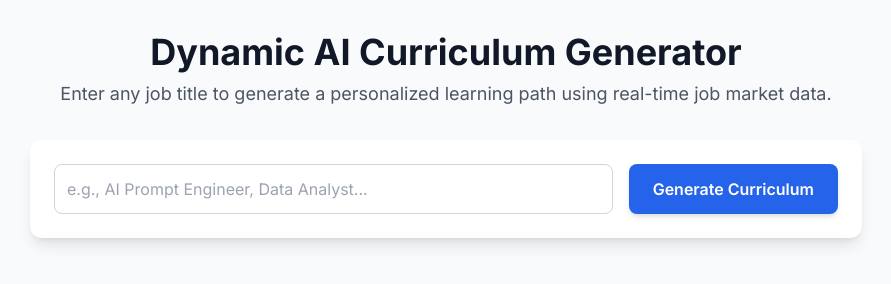
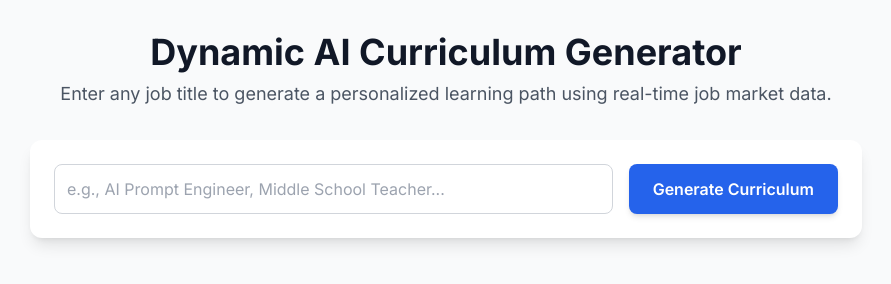
Before and after one commit to pamcuce/CurricGen2-, a website: page public/index.html in a window 1280 px wide. Shown: the whole page, without its empty margins (194-1085 px from the left). Drawn offline with nearby package versions, Linux system fonts and the light colour scheme.

Commit message:
Update index.html

```diff
--- a/public/index.html
+++ b/public/index.html
@@ -34,7 +34,7 @@
 
         <div id="inputSection" class="bg-white p-6 rounded-xl shadow-lg mb-8">
             <div class="flex flex-col sm:flex-row gap-4">
-                <input type="text" id="jobTitleInput" placeholder="e.g., AI Prompt Engineer, Data Analyst..." class="flex-grow p-3 border border-gray-300 rounded-lg focus:ring-2 focus:ring-blue-500 focus:border-blue-500 transition">
+                <input type="text" id="jobTitleInput" placeholder="e.g., AI Prompt Engineer, Middle School Teacher..." class="flex-grow p-3 border border-gray-300 rounded-lg focus:ring-2 focus:ring-blue-500 focus:border-blue-500 transition">
                 <button id="generateBtn" class="bg-blue-600 text-white font-semibold py-3 px-6 rounded-lg hover:bg-blue-700 transition shadow-md focus:outline-none focus:ring-2 focus:ring-offset-2 focus:ring-blue-500">
                     Generate Curriculum
                 </button>
```
